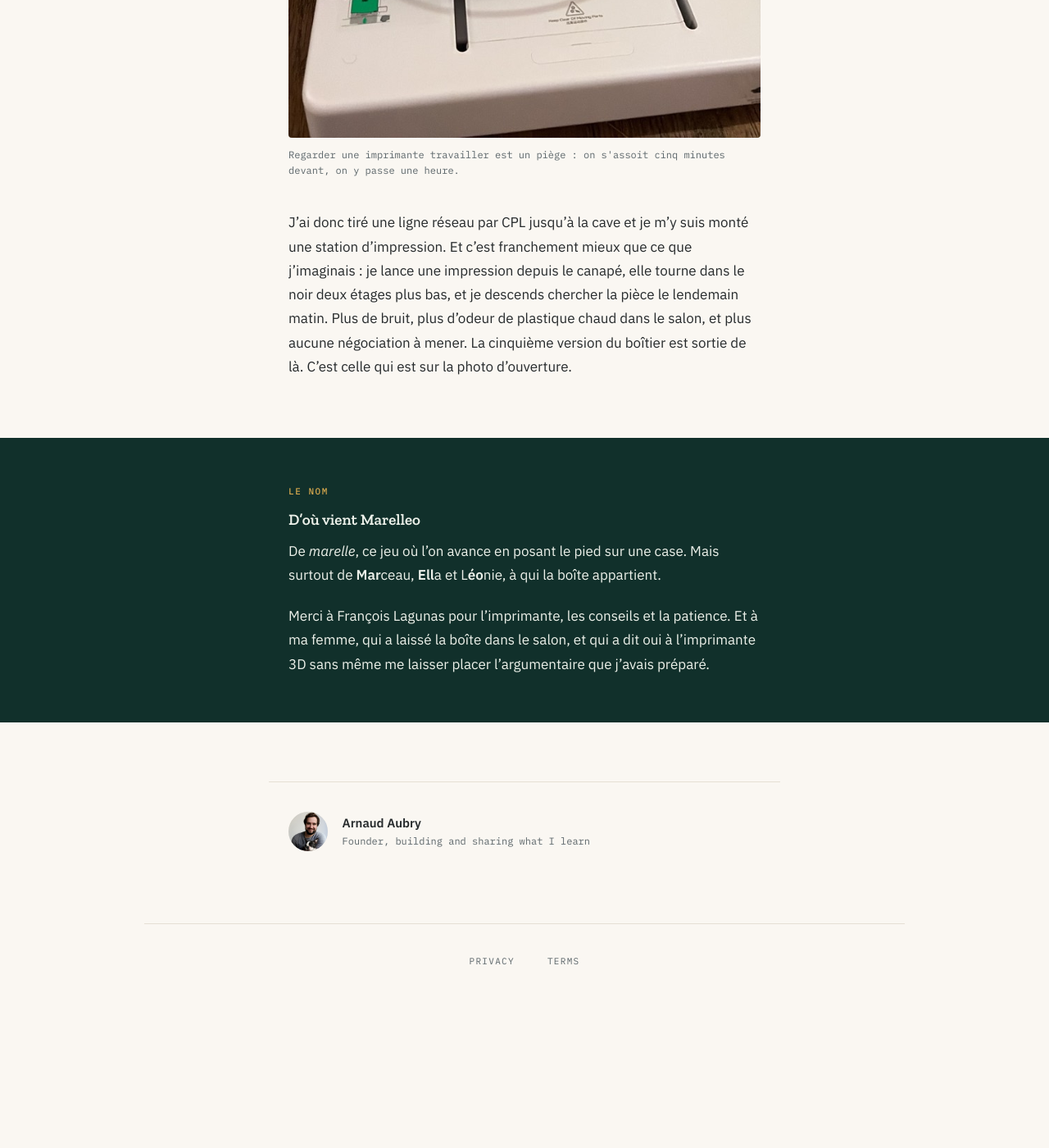
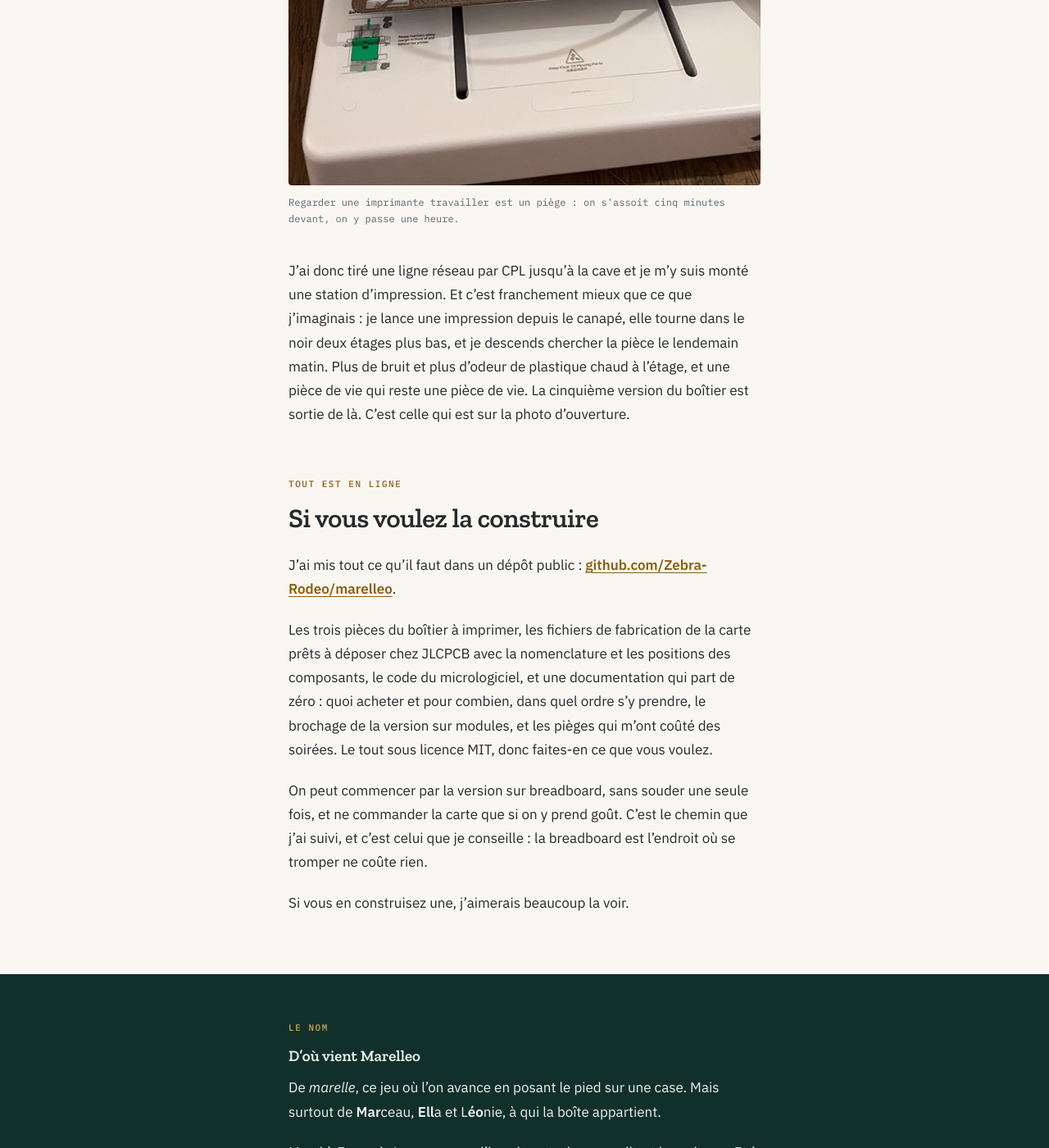
Before and after one commit to Zebra-Rodeo/zebra-rodeo.github.io, a Jekyll site: the page built from _posts/2026-10-15-marelleo.md, in a window 1280 px wide and 1400 px high, scrolled down 23077 px. Shown: the whole window at 82% size. Built offline with Jekyll 4.4.1, drawn with Linux system fonts in a browser that asks for light colours; before the commit the page ends 24294 px from its top, so only the background shows below that; some of the changed text lies outside the part shown.

Commit message:
Marelleo : le ton du salon, les liens, et le dépôt public
Le passage sur le salon et celui sur l'imprimante donnaient l'impression d'une
permission demandée. L'angle reste, parce qu'il est vrai : un objet doit
gagner sa place dans une pièce commune, et une machine d'un demi-mètre qui
tourne la nuit ne la gagne pas. Mais c'est l'objet qui passe le test, pas moi
qui obtiens un accord.

Liens ajoutés vers l'ESP32, la breadboard, François Lagunas, JLCPCB et la
Bambu Lab A1.

Et une dernière section : tout ce qu'il faut pour la refaire est publié sur
github.com/Zebra-Rodeo/marelleo, sous licence MIT.

Co-Authored-By: Claude Opus 5 <noreply@anthropic.com>
Claude-Session: https://claude.ai/code/session_015okbtFBb8ae9fNXuosxdgM

```diff
--- a/_posts/2026-10-15-marelleo.md
+++ b/_posts/2026-10-15-marelleo.md
@@ -30,7 +30,7 @@ Les deux envies se sont rejointes dans la voiture du retour. Ce serait ça, mon
 
 Je savais déjà ce que je ne voulais pas. Un Raspberry Pi, c'est un ordinateur complet pour jouer un MP3 : trop gros, trop gourmand, et il met vingt secondes à démarrer. Un enfant qui pose sa figurine n'attend pas vingt secondes, il repart jouer. Et à l'autre bout, les puces vraiment bas niveau, celles qu'on programme en C avec une fiche technique de 400 pages, sont beaucoup trop ardues pour un débutant qui voudrait entendre une histoire le soir même.
 
-En cherchant, je tombe sur deux choses qui vont rendre le projet possible. L'**ESP32 en carte de développement** d'abord : un microcontrôleur avec le WiFi intégré, assez costaud pour décoder du MP3, assez simple pour se programmer comme un Arduino, et vendu une poignée d'euros. Et la **breadboard** ensuite, cette plaque percée où l'on enfiche les composants sans rien souder.
+En cherchant, je tombe sur deux choses qui vont rendre le projet possible. L'**[ESP32 en carte de développement](https://www.amazon.fr/s?k=esp32)** d'abord : un microcontrôleur avec le WiFi intégré, assez costaud pour décoder du MP3, assez simple pour se programmer comme un Arduino, et vendu une poignée d'euros. Et la **[breadboard](https://www.amazon.fr/s?k=breadboard)** ensuite, cette plaque percée où l'on enfiche les composants sans rien souder.
 
 Ça a l'air d'un détail. C'est tout le projet qui bascule. Sur une breadboard, se tromper ne coûte rien : on débranche, on recommence, on n'a rien abîmé. Quand on apprend, c'est exactement la propriété dont on a besoin.
 
@@ -91,7 +91,7 @@ L'étape suivante, c'est la **plaque à pastilles** : la même grille de trous,
 
 ## Mes enfants ont dévissé le bouton jusqu'à arracher les fils
 
-Pour le boîtier, j'ai eu beaucoup de chance : **François Lagunas** m'a prêté son imprimante 3D et m'a aidé à faire les premiers essais. Sans lui je serais encore en train de découper du carton à la règle. J'ai dessiné mes modèles sur Fusion 360 en licence loisir, qui est gratuite, et j'ai imprimé.
+Pour le boîtier, j'ai eu beaucoup de chance : **[François Lagunas](https://www.linkedin.com/in/lagunas/)** m'a prêté son imprimante 3D et m'a aidé à faire les premiers essais. Sans lui je serais encore en train de découper du carton à la règle. J'ai dessiné mes modèles sur Fusion 360 en licence loisir, qui est gratuite, et j'ai imprimé.
 
 <figure>
   <img src="/assets/images/marelleo/fusion.jpg" alt="Le modèle 3D du boîtier dans Fusion 360 : un cube aux arêtes arrondies, avec un cercle sur le dessus, un bouton cylindrique et le nom gravé sur la face avant." width="1300" height="1093">
@@ -116,7 +116,7 @@ Toujours dans l'idée que rien ne doit lâcher, j'ai aussi abandonné les vis au
   <figcaption>Les inserts laiton noyés au fer à souder. Quatre minutes de travail, et des vis qu'on peut défaire autant de fois qu'on veut.</figcaption>
 </figure>
 
-Et puis il y a eu la validation qui compte vraiment, celle devant laquelle aucun argument technique ne pèse : **ma femme a aimé le rendu.** Ce qui veut dire que la boîte a le droit de rester dans le salon, au lieu d'être planquée dès qu'on sonne à la porte. Ça valide au passage le parti pris du cube, dont je n'étais pas sûr. Un objet pour enfants qu'on n'a pas besoin de cacher, c'est un objet qui finit par servir.
+Et puis il y a eu le seul test qu'aucun argument technique ne passe à ma place : **la boîte est restée dans le salon.** Posée sur l'étagère, au milieu des objets qu'on ne range pas quand on sonne à la porte. Ça tranche au passage le parti pris du cube, dont je n'étais pas sûr. Un objet pour enfants qu'on n'a pas besoin de cacher, c'est un objet qui finit par servir.
 
 Sur la photo d'ouverture, il reste de tout ça : un **cercle gravé sur le dessus**, qui dit où poser la figurine parce que l'antenne est juste dessous, le bouton de volume à côté, le bouton de lecture, et le nom en relief dans la paroi avant. Les figurines sont des bonshommes en bois peint avec une pastille NFC collée sous les pieds. N'importe quel objet ferait l'affaire : une petite voiture, un jeton, un caillou plat. C'est l'enfant qui décide ce qui raconte quoi, et c'est très exactement ce que je voulais.
 
@@ -159,7 +159,7 @@ Une fois, le rapport s'est inversé et ça m'a fait un plaisir bête : c'est **m
 
 ## 160 euros de cartes, et rien ne se passe
 
-J'ai commandé chez JLCPCB, qui fabrique la carte et y pose les composants. Pour **160 euros j'en ai reçu cinq, déjà montées**, de quoi en garder une et en offrir aux cousins et aux amis. Ouvrir ce colis a été un des très bons moments du projet. Des cartes vertes, nettes, les composants parfaitement alignés, mon nom écrit dessus, sorties d'un fichier que j'avais dessiné sur mon canapé.
+J'ai commandé chez [JLCPCB](https://jlcpcb.com/), qui fabrique la carte et y pose les composants. Pour **160 euros j'en ai reçu cinq, déjà montées**, de quoi en garder une et en offrir aux cousins et aux amis. Ouvrir ce colis a été un des très bons moments du projet. Des cartes vertes, nettes, les composants parfaitement alignés, mon nom écrit dessus, sorties d'un fichier que j'avais dessiné sur mon canapé.
 
 <figure>
   <img src="/assets/images/marelleo/carte.jpg" alt="La carte imprimée verte terminée, avec le module ESP32, le porte-carte microSD, plusieurs connecteurs blancs sur les bords et le nom Marelleo en sérigraphie." width="1200" height="900">
@@ -291,18 +291,30 @@ Une figurine, un geste, et chacun a sa propre boîte dans la même boîte. C'est
 
 Il reste une conséquence que je n'avais pas prévue, et elle ne concerne pas la boîte.
 
-Je commençais à abuser sérieusement de la gentillesse de François, dont l'imprimante avait sorti tous mes boîtiers. Et surtout, je prenais beaucoup trop de plaisir à tout ça : les soirées, les week-ends, des heures parfaitement indéfendables passées à devenir maniaque sur un congé de deux millimètres ou sur la profondeur d'un logement. Je me suis dit que ce ne serait pas mon dernier projet d'électronique, parce que j'aime vraiment ça. Alors j'ai acheté une Bambu Lab A1.
+Je commençais à abuser sérieusement de la gentillesse de François, dont l'imprimante avait sorti tous mes boîtiers. Et surtout, je prenais beaucoup trop de plaisir à tout ça : les soirées, les week-ends, des heures parfaitement indéfendables passées à devenir maniaque sur un congé de deux millimètres ou sur la profondeur d'un logement. Je me suis dit que ce ne serait pas mon dernier projet d'électronique, parce que j'aime vraiment ça. Alors j'ai acheté une [Bambu Lab A1](https://eu.store.bambulab.com/fr/products/a1).
 
-J'avais préparé l'argumentaire. Une imprimante 3D, c'est un achat vraiment utile : les pièces de rechange qu'on ne rachète plus, les jouets qu'on répare au lieu de les jeter, le rangement sur mesure. Je l'avais répété. Ma femme a dit d'accord, et on est passés à autre chose. Je dois avouer que ça m'a un peu déçu.
+J'avais préparé l'argumentaire. Une imprimante 3D, c'est un achat utile : les pièces de rechange qu'on ne rachète plus, les jouets qu'on répare au lieu de les jeter, le rangement sur mesure. Je l'avais répété. La conversation a duré deux minutes, c'était oui, et je n'ai jamais eu à le sortir. Vexant, pour un argumentaire.
 
-Elle a quand même posé une limite, et je la comprends : si la boîte est validée pour le salon, l'imprimante ne l'est absolument pas.
+Restait la question de la place, et celle-là était sérieuse. Un cube en bois clair se pose sur une étagère. Une machine d'un demi-mètre de côté qui souffle, qui tourne la nuit et qui sent le plastique chaud, ça ne vit pas dans une pièce où l'on vit. On est tombés d'accord là-dessus sans avoir à en discuter.
 
 <figure>
   <img src="/assets/images/marelleo/impression.jpg" alt="La buse d'une imprimante 3D en train de déposer du plastique fondu sur le plateau." width="1200" height="675">
   <figcaption>Regarder une imprimante travailler est un piège : on s'assoit cinq minutes devant, on y passe une heure.</figcaption>
 </figure>
 
-J'ai donc tiré une ligne réseau par CPL jusqu'à la cave et je m'y suis monté une station d'impression. Et c'est franchement mieux que ce que j'imaginais : je lance une impression depuis le canapé, elle tourne dans le noir deux étages plus bas, et je descends chercher la pièce le lendemain matin. Plus de bruit, plus d'odeur de plastique chaud dans le salon, et plus aucune négociation à mener. La cinquième version du boîtier est sortie de là. C'est celle qui est sur la photo d'ouverture.
+J'ai donc tiré une ligne réseau par CPL jusqu'à la cave et je m'y suis monté une station d'impression. Et c'est franchement mieux que ce que j'imaginais : je lance une impression depuis le canapé, elle tourne dans le noir deux étages plus bas, et je descends chercher la pièce le lendemain matin. Plus de bruit et plus d'odeur de plastique chaud à l'étage, et une pièce de vie qui reste une pièce de vie. La cinquième version du boîtier est sortie de là. C'est celle qui est sur la photo d'ouverture.
+
+<p class="label">Tout est en ligne</p>
+
+## Si vous voulez la construire
+
+J'ai mis tout ce qu'il faut dans un dépôt public : **[github.com/Zebra-Rodeo/marelleo](https://github.com/Zebra-Rodeo/marelleo)**.
+
+Les trois pièces du boîtier à imprimer, les fichiers de fabrication de la carte prêts à déposer chez JLCPCB avec la nomenclature et les positions des composants, le code du micrologiciel, et une documentation qui part de zéro : quoi acheter et pour combien, dans quel ordre s'y prendre, le brochage de la version sur modules, et les pièges qui m'ont coûté des soirées. Le tout sous licence MIT, donc faites-en ce que vous voulez.
+
+On peut commencer par la version sur breadboard, sans souder une seule fois, et ne commander la carte que si on y prend goût. C'est le chemin que j'ai suivi, et c'est celui que je conseille : la breadboard est l'endroit où se tromper ne coûte rien.
+
+Si vous en construisez une, j'aimerais beaucoup la voir.
 
 <div class="bande" markdown="1">
 
@@ -312,6 +324,6 @@ J'ai donc tiré une ligne réseau par CPL jusqu'à la cave et je m'y suis monté
 
 De *marelle*, ce jeu où l'on avance en posant le pied sur une case. Mais surtout de **Mar**ceau, **Ell**a et L**éo**nie, à qui la boîte appartient.
 
-Merci à François Lagunas pour l'imprimante, les conseils et la patience. Et à ma femme, qui a laissé la boîte dans le salon, et qui a dit oui à l'imprimante 3D sans même me laisser placer l'argumentaire que j'avais préparé.
+Merci à François Lagunas pour l'imprimante, les conseils et la patience. Et à ma femme, qui a vécu des mois avec ce projet étalé sur les soirées et les week-ends, et qui a dit oui à l'imprimante avant que j'aie pu placer un seul argument.
 
 </div>
```
